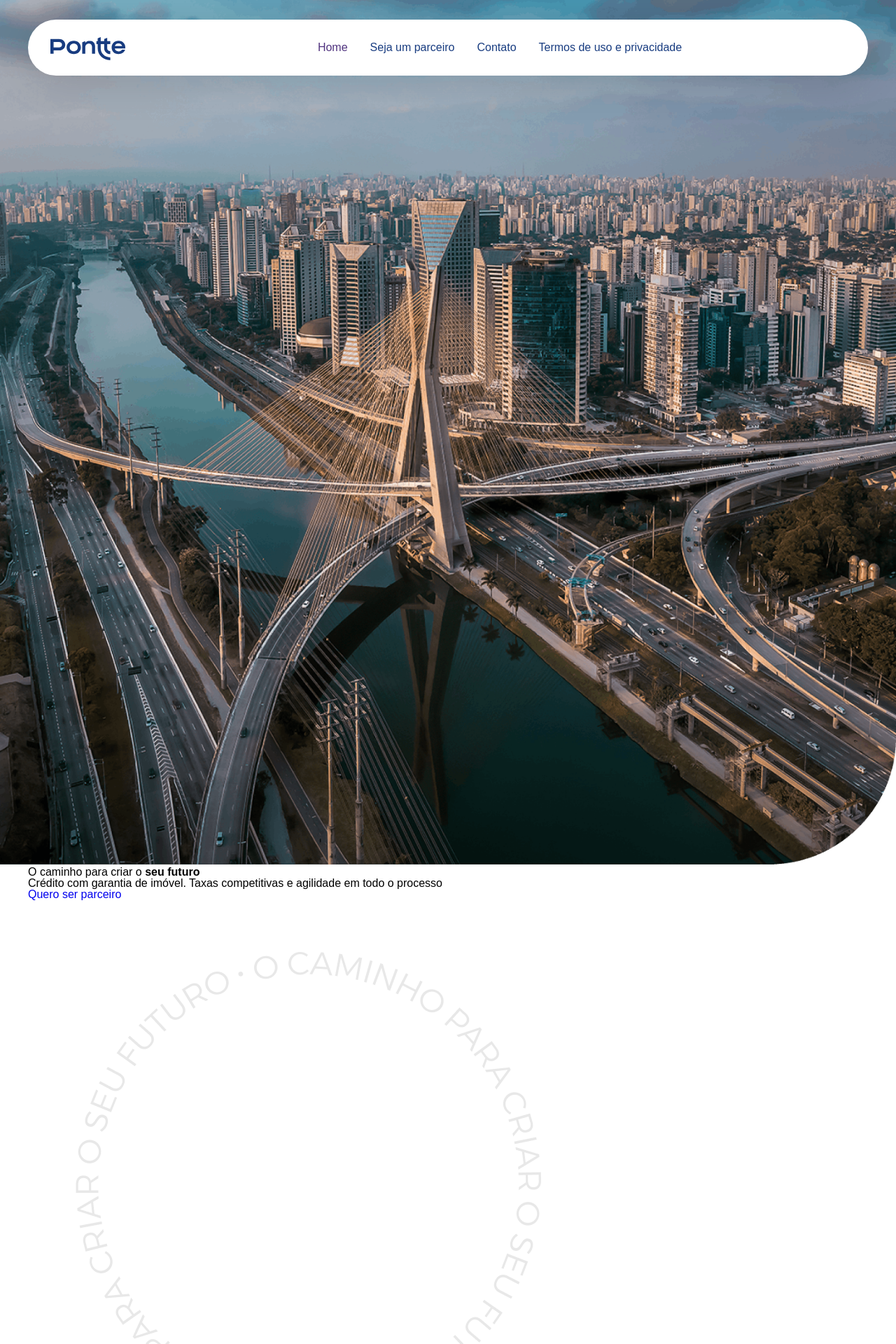
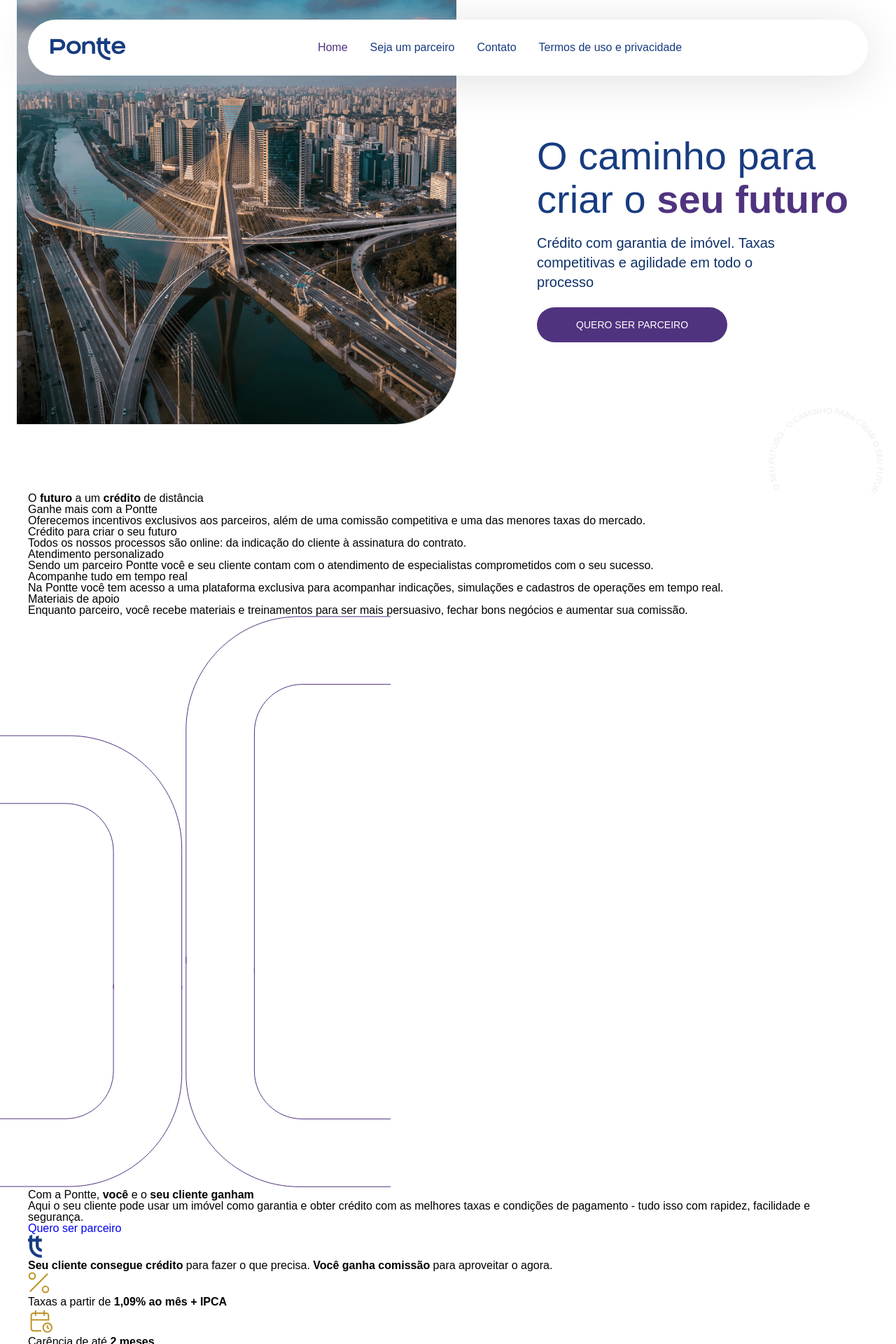
Before and after one commit to chelwillians/pontte, a PHP site: page /seja-um-parceiro.html in a window 1280 px wide. Shown: the top 1920 px of the page at 70% size. Run offline with PHP 8.4, Linux system fonts and the light colour scheme; some web fonts are replaced.

Commit message:
estilizacao do banner interno

```diff
--- a/seja-um-parceiro.html
+++ b/seja-um-parceiro.html
@@ -58,11 +58,13 @@
             <img src="./dist/images/internal-banner.png" alt="Banner interno">
         </div>
         <div class="container wrap">
-            <h1 class="internal-banner__title">O caminho para criar o <strong>seu futuro</strong></h1>
-            <div class="internal-banner__desc">
-                <p>Crédito com garantia de imóvel. Taxas competitivas e agilidade em todo o processo</p>
+            <div class="internal-banner__content">
+                <h1 class="internal-banner__title">O caminho para <br>criar o <strong>seu futuro</strong></h1>
+                <div class="internal-banner__desc">
+                    <p>Crédito com garantia de imóvel. Taxas competitivas e agilidade em todo o processo</p>
+                </div>
+                <a href="#" class="internal-banner__button">Quero ser parceiro</a>
             </div>
-            <a href="#" class="internal-banner__button">Quero ser parceiro</a>
         </div>
         <a href="#" class="internal-banner__arrow-down">
             <img src="./dist/images/arrow-down.svg" alt="Seta apontando para baixo">
@@ -351,8 +353,10 @@
             <div class="price__left">
                 <h2 class="price__title"><strong>A Pontte é o caminho</strong> para criar o seu futuro</h2>
                 <div class="price__desc">
-                    <p>Nossos números comprovam mês a mês que nosso plano está dando certo. Oferecer crédito justo, fácil e sem burocracias está mudando o futuro de muitas pessoas.
-                        <strong>E também pode mudar o seu.</strong></p>
+                    <p>Nossos números comprovam mês a mês que nosso plano está dando certo. Oferecer crédito justo,
+                        fácil e sem burocracias está mudando o futuro de muitas pessoas.
+                        <strong>E também pode mudar o seu.</strong>
+                    </p>
                 </div>
                 <a href="#" class="price__button">Quero mudar o meu futuro</a>
             </div>
--- /dev/null
+++ b/src/sass/sections/internal-banner.scss
@@ -0,0 +1,123 @@
+.internal-banner {
+    position: relative;
+    margin-top: 148px;
+    overflow: hidden;
+
+    display: flex;
+    flex-direction: column-reverse;
+    align-items: flex-start;
+
+    @media screen and (min-width: 1024px) {
+        margin-top: 0;
+        flex-direction: row;
+        min-height: 704px;
+    }
+
+    .wrap {
+        padding: 0 32px;
+        width: 100%;
+        margin-top: 192px;
+
+        @media screen and (min-width: 1024px) {
+            display: flex;
+            justify-content: flex-end;
+            padding: 0 28px;
+
+        }
+    }
+
+    &__content {
+        @media screen and (min-width: 1024px) {
+            max-width: 480px;
+        }
+    }
+
+    &__title {
+        font-size: 32px;
+        line-height: 1.1;
+        color: $blue;
+        font-weight: 300;
+
+        @media screen and (min-width: 1024px) {
+            font-size: 56px;
+        }
+
+        strong {
+            color: $purple;
+            font-weight: 700;
+        }
+    }
+
+    &__desc {
+        margin-top: 14px;
+        font-size: 18px;
+        line-height: 1.4;
+        font-weight: 300;
+        color: $dark-blue;
+
+        @media screen and (min-width: 1024px) {
+            margin-top: 18px;
+            font-size: 20px;
+            max-width: 342px;
+        }
+    }
+
+    &__button {
+        margin-top: 22px;
+        font-size: 14px;
+        color: $white;
+        background-color: $purple;
+        border-radius: 48px;
+        display: inline-block;
+        padding: 18px;
+        text-align: center;
+        width: 100%;
+        text-transform: uppercase;
+
+        @media screen and (min-width: 1024px) {
+            margin-top: 22px;
+            width: auto;
+            min-width: 272px;
+        }
+    }
+
+    &__image {
+        margin-top: 32px;
+        max-width: 398px;
+
+        @media screen and (min-width: 1024px) {
+            position: absolute;
+            top: 0;
+            left: calc(50% + 12px);
+            transform: translateX(-100%);
+            max-width: 736px;
+            margin-top: 0px;
+        }
+    }
+
+    &__arrow-down {
+        display: none;
+    }
+
+    &__float-item {
+        position: absolute;
+
+        &--message {
+            right: 0;
+            bottom: -60px;
+            max-width: 200px;
+            animation: spinner 16s linear infinite;
+        }
+
+    }
+
+    @keyframes spinner {
+        0% {
+            transform: rotate(0deg);
+        }
+
+        100% {
+            transform: rotate(360deg);
+        }
+    }
+}
--- a/src/sass/styles.scss
+++ b/src/sass/styles.scss
@@ -15,3 +15,4 @@
 @import "sections/faq";
 @import "sections/midia";
 @import "sections/main-footer";
+@import "sections/internal-banner";
```
Also changed, not shown: dist/css/styles.min.css.
